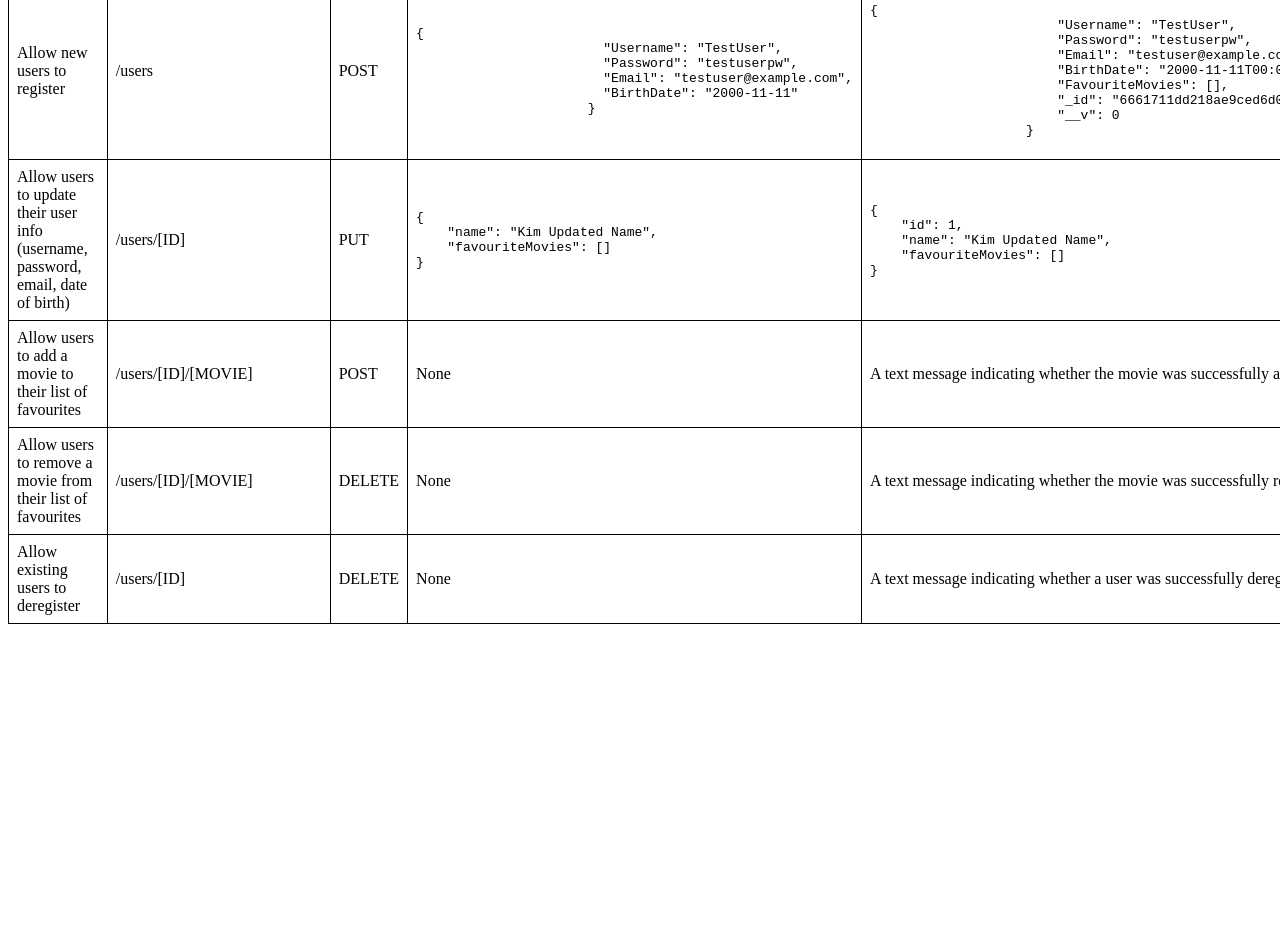
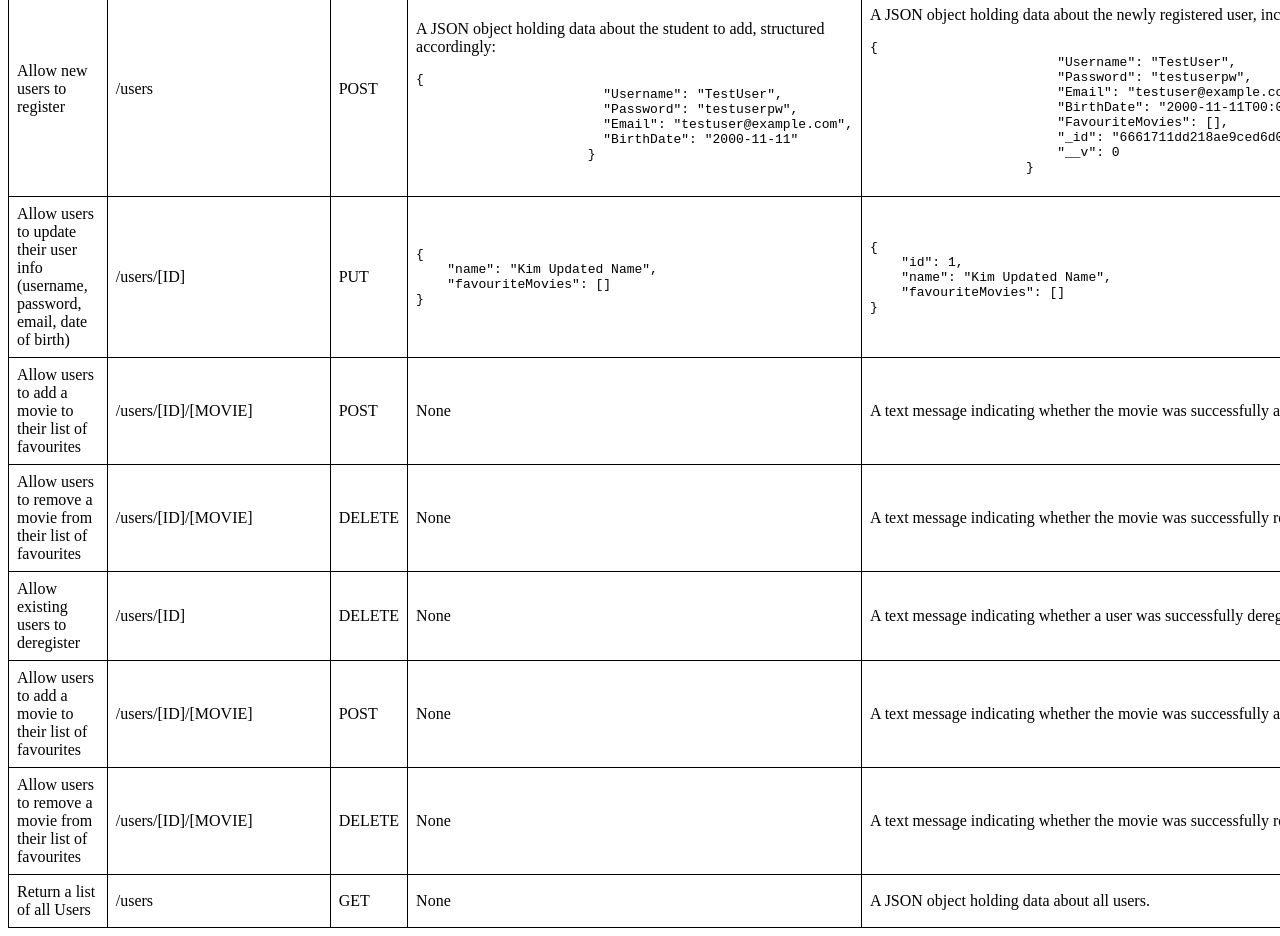
Before and after one commit to karidreyer/movie_api, a website: page public/documentation.html in a window 1280 px wide. Shown: the part 1284-2220 px from the top of the page. Before the commit the page ends 1916 px from the top, so only its background shows below. Drawn offline with Linux system fonts and the light colour scheme.

```diff
--- a/public/documentation.html
+++ b/public/documentation.html
@@ -118,6 +118,7 @@
                 <td>/users</td>
                 <td>POST</td>
                 <td>
+                    <p>A JSON object holding data about the student to add, structured accordingly:</p>
                     <pre>{
                         "Username": "TestUser",
                         "Password": "testuserpw",
@@ -126,6 +127,7 @@
                       }</pre>
                 </td>
                 <td>
+                    <p>A JSON object holding data about the newly registered user, including their name, any favourite movies given, and their ID.</p>
                     <pre>{
                         "Username": "TestUser",
                         "Password": "testuserpw",
@@ -176,6 +178,29 @@
                 <td>None</td>
                 <td>A text message indicating whether a user was successfully deregistered.</td>
             </tr>
+            <tr>
+                <td>Allow users to add a movie to their list of favourites</td>
+                <td>/users/[ID]/[MOVIE]</td>
+                <td>POST</td>
+                <td>None</td>
+                <td>A text message indicating whether the movie was successfully added to the user’s list of favourites.</td>
+            </tr>
+            <tr>
+                <td>Allow users to remove a movie from their list of favourites</td>
+                <td>/users/[ID]/[MOVIE]</td>
+                <td>DELETE</td>
+                <td>None</td>
+                <td>A text message indicating whether the movie was successfully removed from a user’s list of favourites.</td>
+            </tr>
+            <tr>
+                <td>Return a list of all Users</td>
+                <td>/users</td>
+                <td>GET</td>
+                <td>None</td>
+                <td>A JSON object holding data about all users.</td>
+            </tr>
+
+
         </tbody>
     </table>
 
```
Also changed, not shown: index.js (+20 -0 lines).
